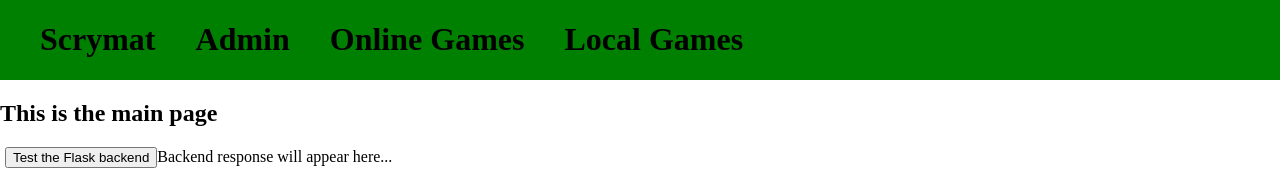
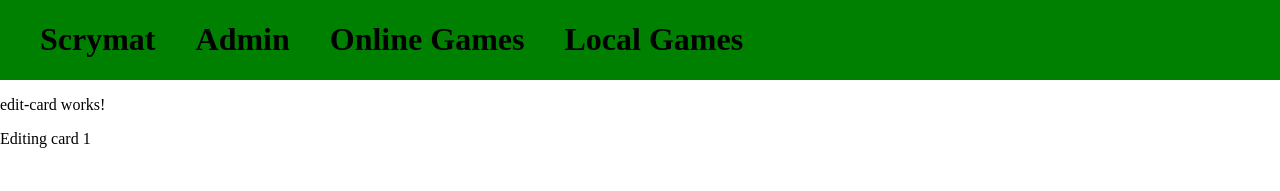
Before and after one commit to DJCubed12/Scryboard, an Angular app in the folder frontend/: page /admin/edit/1 in a window 1280 px wide. Shown: the top 191 px of the page. Built offline with nearby package versions, Linux system fonts and the light colour scheme; no server answers.

Commit message:
Admin page for editing card data

```diff
--- a/frontend/src/app/admin-page/admin-page.component.html
+++ b/frontend/src/app/admin-page/admin-page.component.html
@@ -1,6 +1,6 @@
 <div>
   <h2>This is the admin page</h2>
-  <display-cards [showUnpairedCards]="true" />
+  <display-cards [showUnpairedCards]="true" [allowEdit]="true" />
   <import-export-controls />
   <div><button routerLink="/">Go back to the main page</button></div>
 </div>
--- /dev/null
+++ b/frontend/src/app/admin-page/edit-card/edit-card.component.html
@@ -0,0 +1,6 @@
+<div>
+  <p>edit-card works!</p>
+  <div *ngIf="rfid">
+    <p>Editing card {{ rfid }}</p>
+  </div>
+</div>
--- /dev/null
+++ b/frontend/src/app/admin-page/edit-card/edit-card.component.ts
@@ -0,0 +1,23 @@
+import { Component } from '@angular/core';
+import { ActivatedRoute } from '@angular/router';
+import { Card } from 'src/app/models/card';
+import { GameStateService } from 'src/app/services/game-state.service';
+
+@Component({
+  selector: 'edit-card',
+  templateUrl: './edit-card.component.html',
+  styleUrls: ['./edit-card.component.scss'],
+})
+export class EditCardComponent {
+  public rfid: string | null = null;
+  public card: Card | null = null;
+
+  constructor(
+    private readonly gameStateService: GameStateService,
+    private readonly route: ActivatedRoute
+  ) {}
+
+  public ngOnInit(): void {
+    this.rfid = this.route.snapshot.paramMap.get('rfid');
+  }
+}
--- a/frontend/src/app/app-routing.module.ts
+++ b/frontend/src/app/app-routing.module.ts
@@ -6,6 +6,7 @@ import { AdminPageComponent } from './admin-page/admin-page.component';
 import { OnlineGamesPageComponent } from './online-games-page/online-games-page.component';
 import { LocalGamesPageComponent } from './local-games-page/local-games-page.component';
 import { CardSearchComponent } from './admin-page/card-search/card-search.component';
+import { EditCardComponent } from './admin-page/edit-card/edit-card.component';
 
 const routes: Routes = [
   {
@@ -18,6 +19,10 @@ const routes: Routes = [
       {
         path: 'pair/:rfid',
         component: CardSearchComponent,
+      },
+      {
+        path: 'edit/:rfid',
+        component: EditCardComponent,
       },
     ],
   },
--- a/frontend/src/app/app.module.ts
+++ b/frontend/src/app/app.module.ts
@@ -18,6 +18,7 @@ import { CardSearchComponent } from './admin-page/card-search/card-search.compon
 import { DisplayCardsComponent } from './shared/display-cards/display-cards.component';
 import { CardComponent } from './shared/display-cards/card/card.component';
 import { ImportExportControlsComponent } from './admin-page/import-export-controls/import-export-controls.component';
+import { EditCardComponent } from './admin-page/edit-card/edit-card.component';
 
 @NgModule({
   declarations: [
@@ -31,6 +32,7 @@ import { ImportExportControlsComponent } from './admin-page/import-export-contro
     DisplayCardsComponent,
     CardComponent,
     ImportExportControlsComponent,
+    EditCardComponent,
   ],
   imports: [BrowserModule, AppRoutingModule, CommonModule, HttpClientModule],
   providers: [],
--- a/frontend/src/app/shared/display-cards/display-cards.component.html
+++ b/frontend/src/app/shared/display-cards/display-cards.component.html
@@ -4,6 +4,10 @@
   <div class="horizontal">
     <div class="padded" *ngFor="let c of cards">
       <card [card]="c" *ngIf="showUnpairedCards || c.api_id !== null" />
+
+      <div *ngIf="allowEdit">
+        <button [routerLink]="['/admin', 'edit', c.rfid]">Edit data</button>
+      </div>
     </div>
   </div>
 
--- a/frontend/src/app/shared/display-cards/display-cards.component.ts
+++ b/frontend/src/app/shared/display-cards/display-cards.component.ts
@@ -10,6 +10,7 @@ import { GameStateService } from 'src/app/services/game-state.service';
 })
 export class DisplayCardsComponent {
   @Input() showUnpairedCards: boolean = false;
+  @Input() allowEdit: boolean = false;
 
   public cards: Card[] = [];
 
```
Also changed, not shown: frontend/src/app/admin-page/edit-card/edit-card.component.scss (added).
